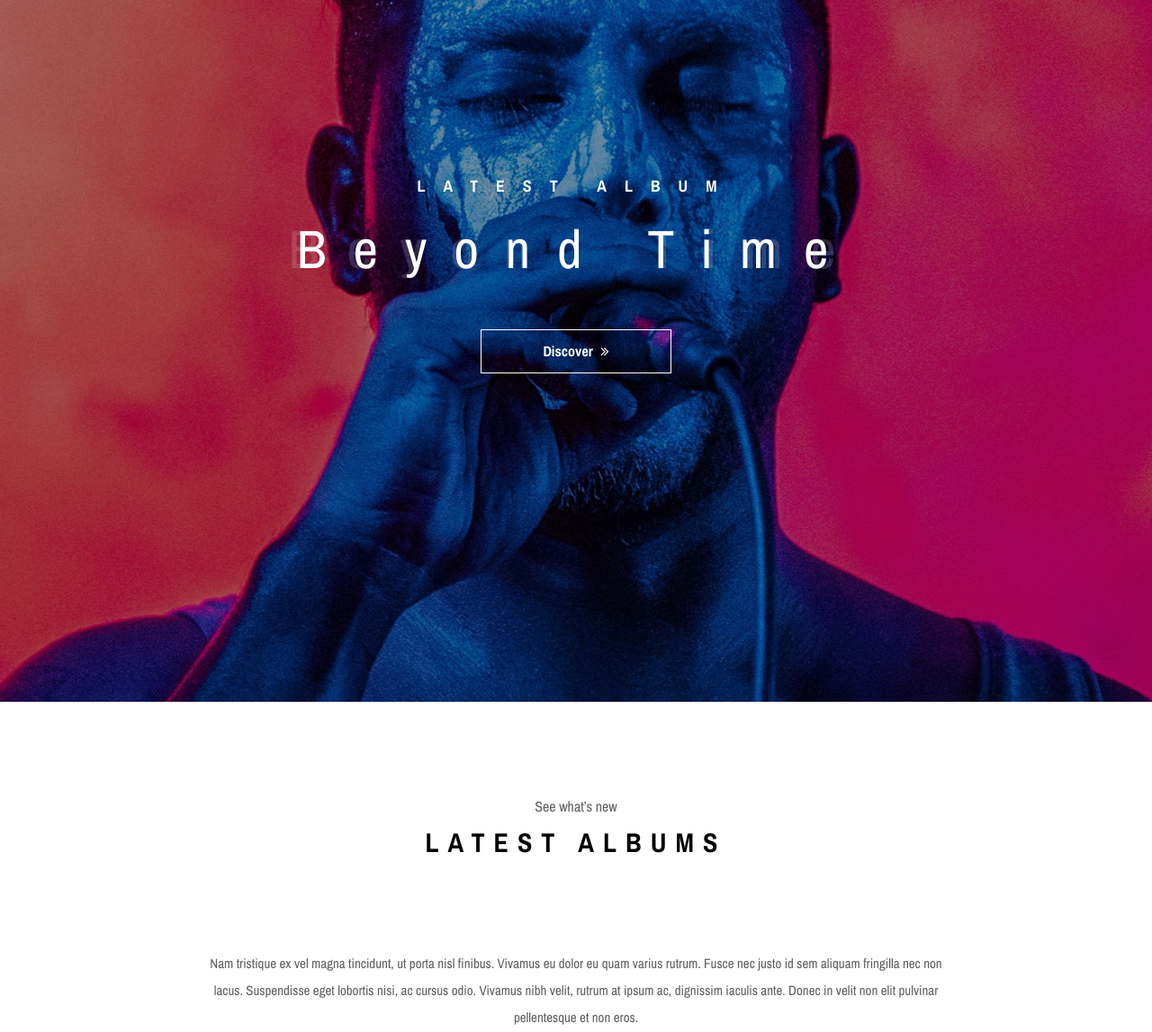
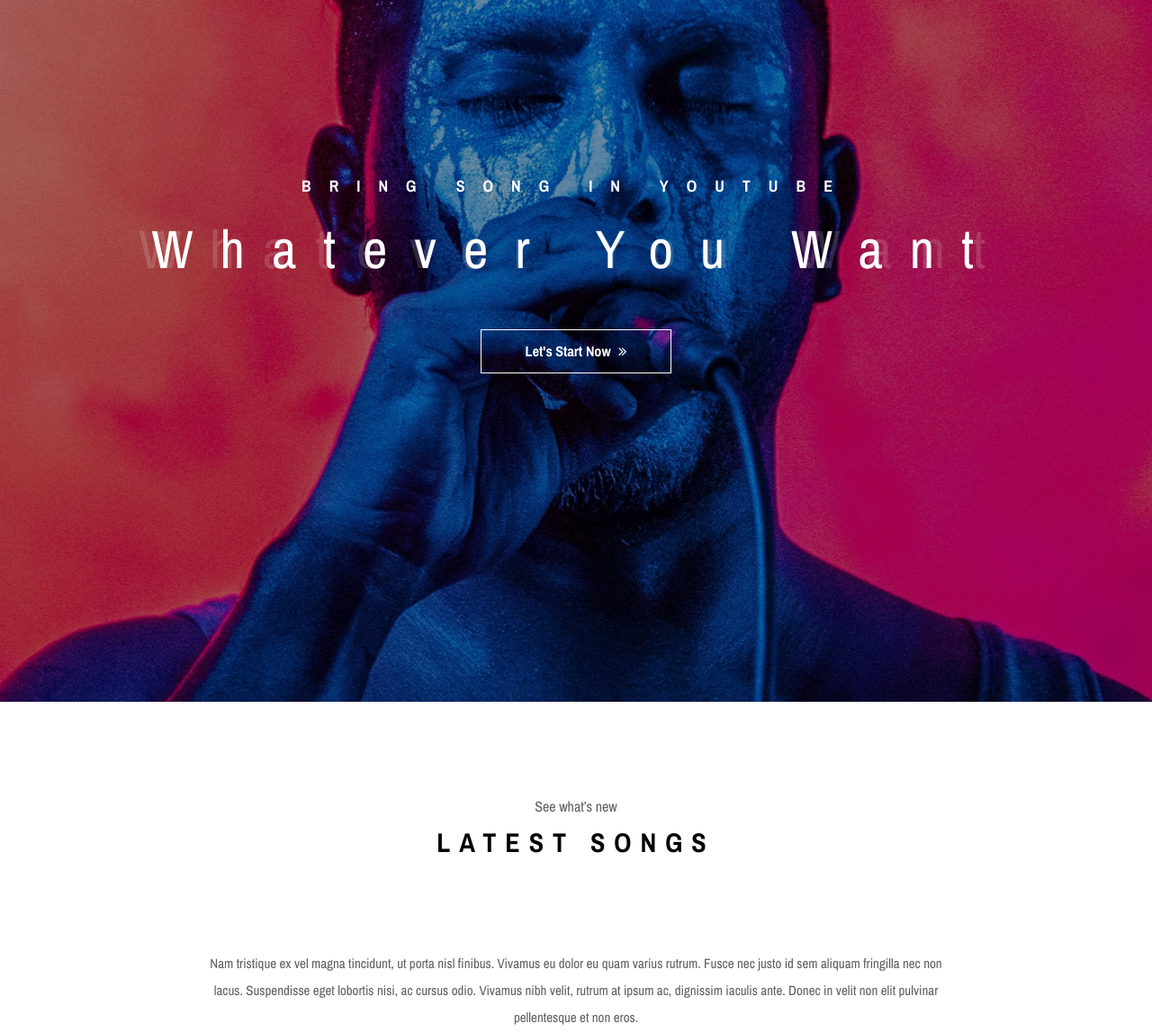
Before and after one commit to multicampus-cloud/django_playlist, a Django app: page / in a window 1280 px wide. Shown: the part 170-1317 px from the top of the page at 90% size. Run offline with Django 3.2, Linux system fonts and the light colour scheme; data that the repository does not hold is empty; some libraries are stand-ins or nearby versions; some web fonts are replaced.

Commit message:
mainpage_modify

```diff
--- a/django_src/settings.py
+++ b/django_src/settings.py
@@ -129,7 +129,7 @@ DATABASES = {
     'NAME': 'project_db', # DB명
     'USER': 'project', # 데이터베이스 계정
     'PASSWORD':'project', # 계정 비밀번호
-    'HOST':'192.168.0.4', # 데이테베이스 IP
+    'HOST':'192.168.35.169', # 데이테베이스 IP
     'PORT':'3306', # 데이터베이스 port
     'OPTIONS': {
             'charset': 'utf8'  # This is the important line
--- a/plist/templates/plist/index.html
+++ b/plist/templates/plist/index.html
@@ -14,9 +14,9 @@
                     <div class="row">
                         <div class="col-12">
                             <div class="hero-slides-content text-center">
-                                <h6 data-animation="fadeInUp" data-delay="100ms">Latest album</h6>
-                                <h2 data-animation="fadeInUp" data-delay="300ms">Beyond Time <span>Beyond Time</span></h2>
-                                <a data-animation="fadeInUp" data-delay="500ms" href="#" class="btn oneMusic-btn mt-50">Discover <i class="fa fa-angle-double-right"></i></a>
+                                <h6 data-animation="fadeInUp" data-delay="100ms">Bring song in YouTube </h6>
+                                <h2 data-animation="fadeInUp" data-delay="300ms">Whatever you want <span>Whatever you want </span></h2>
+                                <a data-animation="fadeInUp" data-delay="500ms" href="{% url 'song_new' %}" class="btn oneMusic-btn mt-50">Let's start now <i class="fa fa-angle-double-right"></i></a>
                             </div>
                         </div>
                     </div>
@@ -32,9 +32,9 @@
                     <div class="row">
                         <div class="col-12">
                             <div class="hero-slides-content text-center">
-                                <h6 data-animation="fadeInUp" data-delay="100ms">Latest album</h6>
-                                <h2 data-animation="fadeInUp" data-delay="300ms">Colorlib Music <span>Colorlib Music</span></h2>
-                                <a data-animation="fadeInUp" data-delay="500ms" href="#" class="btn oneMusic-btn mt-50">Discover <i class="fa fa-angle-double-right"></i></a>
+                                <h6 data-animation="fadeInUp" data-delay="100ms">Bring song in YouTube </h6>
+                                <h2 data-animation="fadeInUp" data-delay="300ms">Whatever you want <span>Whatever you want </span></h2>
+                                <a data-animation="fadeInUp" data-delay="500ms" href="{% url 'song_new' %}" class="btn oneMusic-btn mt-50">Let's start now <i class="fa fa-angle-double-right"></i></a>
                             </div>
                         </div>
                     </div>
@@ -51,7 +51,7 @@
                 <div class="col-12">
                     <div class="section-heading style-2">
                         <p>See what’s new</p>
-                        <h2>Latest Albums</h2>
+                        <h2>Latest Songs</h2>
                     </div>
                 </div>
             </div>
@@ -78,22 +78,21 @@
                         </div>
 
                         {% for song in my_song_list %}
-                        <div class="col-12">
-                            <div class="single-song-area mb-30 d-flex flex-wrap align-items-end">
-                                <div class="song-thumbnail">
-                                    <a href="{% url 'song_detail' pk=song.pk%}">
-                                        <img src="/static/plist/img/artist/{{ song.song_thumbnail }}.jpg" alt="">
-                                    </a>
-                                </div>
-                                <div class="song-play-area">
-                                    <div class="col-10" style="float:left;">
-                                        <div class="song-name">
-                                            <a href="{% url 'song_detail' pk=song.pk%}">
-                                                <p style="font-size:20px;float:left;">{{song.song_title}} <p style="font-size:15px;float:left;padding-top:7px;">&nbsp;&nbsp;({{ song.song_artist }})</p></p>
-                                            </a>
-                                        </div>
-                                    </div>
-                                </div>
+                        <div class="single-album">
+                            <a href="{% url 'song_detail' pk=song.pk%}">
+
+                                {% if song.song_thumbnail == 'default' %}
+                                <img src="/static/plist/img/artist/default.png" alt="">
+                                {% endif %}
+
+                                <img src="/static/plist/img/artist/{{ song.song_thumbnail }}.jpg" alt="">
+                            </a>
+
+                            <div class="album-info">
+                                <a href="{% url 'song_detail' pk=song.pk%}">
+                                    <h5>{{song.song_title}}</h5>
+                                </a>
+                                <p>&nbsp;&nbsp;{{ song.song_artist }}</p>
                             </div>
                         </div>
                         {% endfor %}
--- a/plist/views.py
+++ b/plist/views.py
@@ -166,7 +166,6 @@ def song_detail(request,pk):
     song_genre = GENRE_CHOICES[int(song.song_genre)]
     # 추천 노래 리스트 받아오기
     recommend_list = recommend_song_list(song.song_url)
-    # print(recommend_list)
     return render(request, 'plist/song_detail.html', \
                   {'song': song,'genre':song_genre[1], 'tag':song_tag[1],\
                    'recommend_list':recommend_list})
```
Also changed, not shown: plist/static/plist/img/artist/default.jpg (deleted), plist/static/plist/img/artist/default.png (added), plist/static/plist/img/artist/기리보이 (Giriboy).jpg (added), 1 other file.
